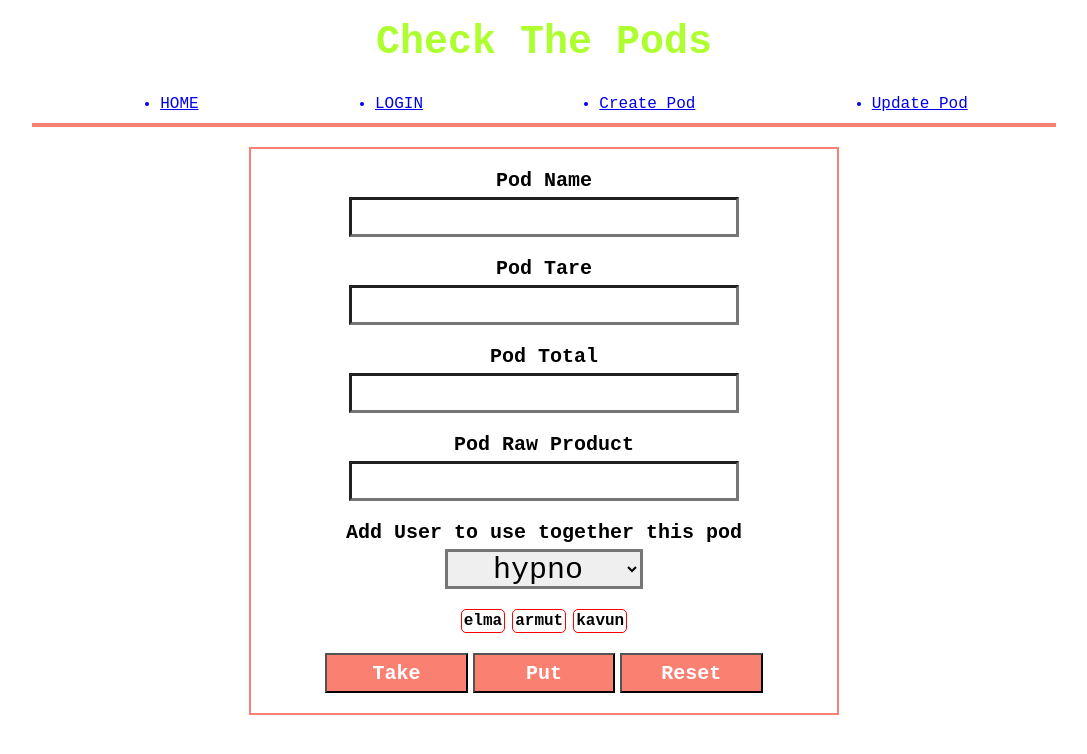
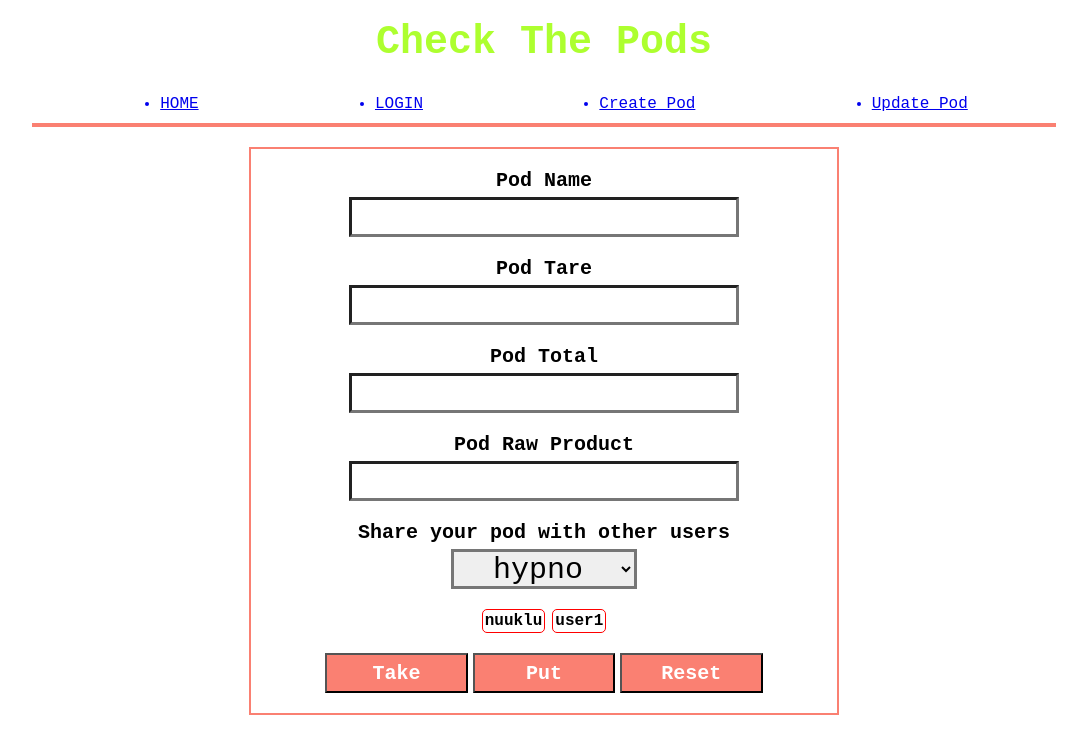
Before and after one commit to mithatsarikaya/checkThePodMern, a React (Vite) app in the folder checkThePodReactJs/: page /updatePod in a window 1280 px wide. Shown: the top 754 px of the page, without its empty margins (96-1183 px from the left). Built offline with nearby package versions, Linux system fonts and the light colour scheme; a web font is replaced by a local one.

Commit message:
unassigning user with clicking name tags working, now trying to assing users from select box...

```diff
--- /dev/null
+++ b/checkThePodReactJs/src/components/LabelOfUser.jsx
@@ -0,0 +1,7 @@
+export default function LabelOfUser({ user, removeFromPod }) {
+  return (
+    <b className="userTag" onClick={(e) => removeFromPod(e.target.innerText)}>
+      {user}
+    </b>
+  );
+}
--- a/checkThePodReactJs/src/components/SelectOfUsers.jsx
+++ b/checkThePodReactJs/src/components/SelectOfUsers.jsx
@@ -1,10 +1,10 @@
 import OptionUser from "./OptionUser";
 
-export default function SelectOfUsers({ users }) {
+export default function SelectOfUsers({ users, addToPod }) {
   return (
-    <select name="" id="">
+    <select onChange={(e) => addToPod(e.target.value)} name="" id="">
       {users.map((user) => (
-        <OptionUser user={user} />
+        <OptionUser user={user} addToPod={addToPod} />
       ))}
     </select>
   );
--- a/checkThePodReactJs/src/components/UpdatePod.jsx
+++ b/checkThePodReactJs/src/components/UpdatePod.jsx
@@ -1,5 +1,6 @@
 import { useState } from "react";
 import SelectOfUsers from "./SelectOfUsers";
+import LabelOfUser from "./LabelOfUser";
 
 //users of the page : owner of the pod and users that add by the owner
 
@@ -33,7 +34,6 @@ export default function CreatePod() {
       [e.target.name]: e.target.value,
     }));
   }
-  console.log(pod);
 
   function handleSubmit() {
     fetch(url, {
@@ -43,6 +43,15 @@ export default function CreatePod() {
       },
       body: JSON.stringify(pod),
     }).then((res) => console.log(res));
+  }
+
+  function removeFromPod(nameOfTheUser) {
+    setUsersOfThePod((prevPod) => prevPod.filter((p) => p !== nameOfTheUser));
+  }
+
+  function addToPod(nameOfTheUser) {
+    console.log(nameOfTheUser);
+    setUsersOfThePod((prevPod) => [...prevPod, nameOfTheUser]);
   }
 
   return (
@@ -87,8 +96,8 @@ export default function CreatePod() {
           />
         </div>
         <div className="createPodProp">
-          <label htmlFor="">Add User to use together this pod</label>
-          <SelectOfUsers users={allUsersExceptUser} />
+          <label htmlFor="">Share your pod with other users</label>
+          <SelectOfUsers users={allUsersExceptUser} addToPod={addToPod} />
           {/* <select name="" id="">
             <option value="user1">user1</option>
             <option value="user2">user2</option>
@@ -96,9 +105,13 @@ export default function CreatePod() {
           </select> */}
         </div>
         <div className="usersOfThePodLabels">
-          <b className="userTag">elma</b>
+          {usersOfThePod.map((u) => (
+            <LabelOfUser user={u} removeFromPod={removeFromPod} />
+          ))}
+
+          {/* <b className="userTag">elma</b>
           <b className="userTag">armut</b>
-          <b className="userTag">kavun</b>
+          <b className="userTag">kavun</b> */}
         </div>
 
         <div className="buttons">
```
